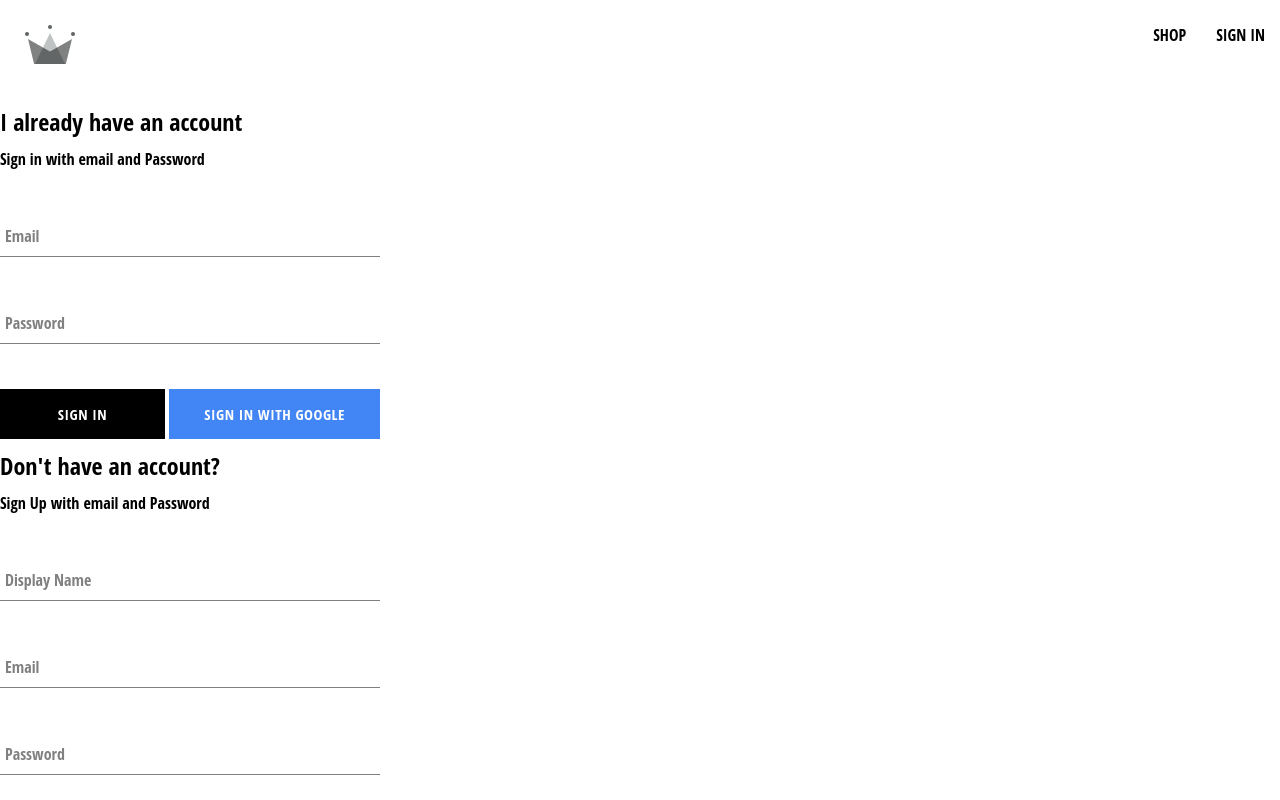
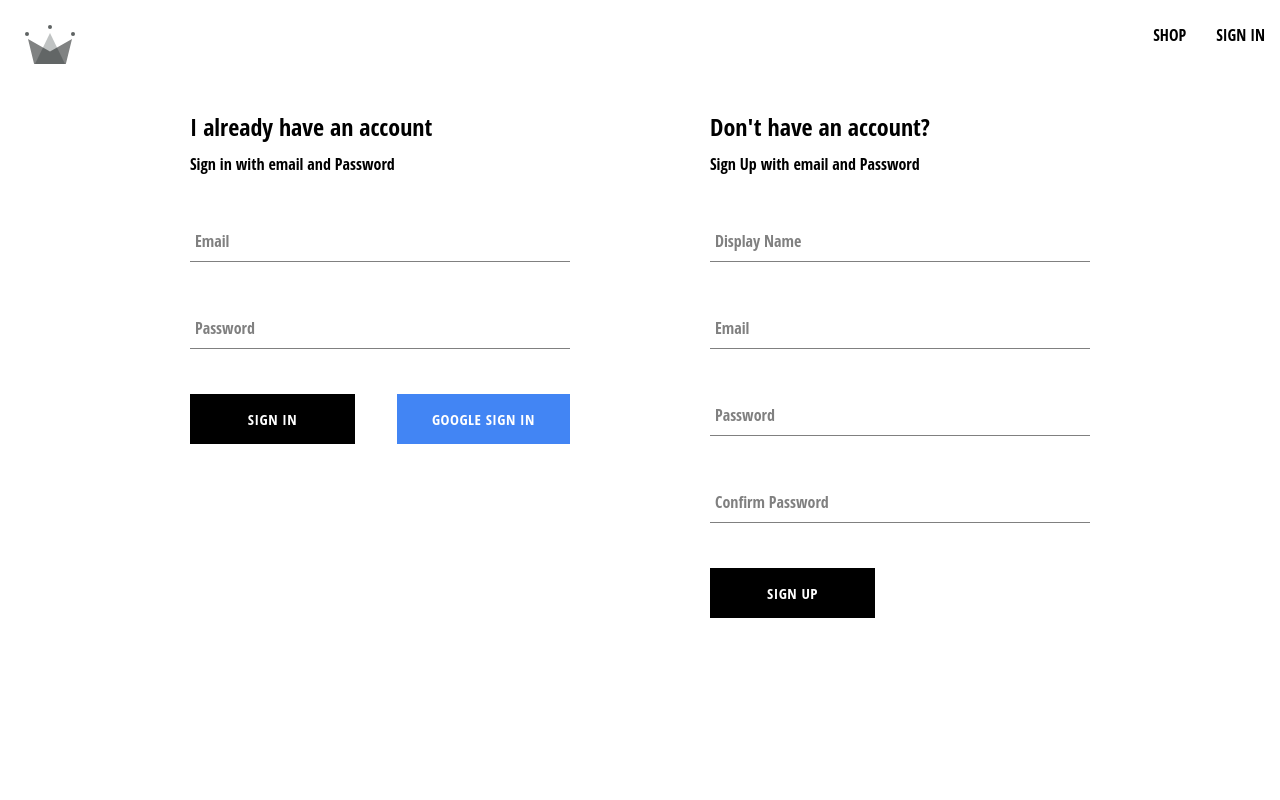
Before and after one commit to tzits/store, a React (Create React App) app in the folder pngs-r-us/: page /auth in a window 1280 px wide. Shown: the top 800 px of the page. Built offline with nearby package versions, Linux system fonts and the light colour scheme.

Commit message:
final auth

```diff
--- a/pngs-r-us/src/components/sign-in-form copy/sign-in-form.component.jsx
+++ b/pngs-r-us/src/components/sign-in-form/sign-in-form.component.jsx
@@ -33,12 +33,19 @@
             console.log(response)
             resetForm()
         } catch(error) {
-
+            switch(error.code) {
+                case 'auth/wrong-password':
+                    alert('Incorrect Password')
+                    break
+                case 'auth/user-not-found':
+                    alert('User Not Found')
+                    break
+                default:
+                    console.log(error)
             }
         }
 
-        //see if user is authenticated
-        // createUserDocumentFromAuth()
+    }
 
 
     const handleChange = (e) => {
@@ -55,7 +62,7 @@
                 <FormInput label="Password" type='password' required onChange={handleChange} name='password' value={password}/>
                 <div className='buttons-container'>
                     <Button type='submit'>SIGN IN</Button>
-                    <Button buttonType='google' onClick={signInWithGoogle}>SIGN IN WITH GOOGLE</Button>
+                    <Button type='button' buttonType='google' onClick={signInWithGoogle}>GOOGLE SIGN IN</Button>
                 </div>
                 {/* <Button buttonType={'google'}>SIGN IN WITH GOOGLE</Button> */}
             </form>
--- a/pngs-r-us/src/routes/authentication/authentication.component.jsx
+++ b/pngs-r-us/src/routes/authentication/authentication.component.jsx
@@ -1,21 +1,12 @@
-import { useEffect } from 'react';
-import { getRedirectResult } from 'firebase/auth';
-import Button from '../../components/button/button.component';
-import FormInput from '../../components/form-input/form-input';
+import SignUpForm from '../../components/sign-up-form/sign-up-form.component'
+import SignInForm from '../../components/sign-in-form/sign-in-form.component';
+import './authentication.styles.scss'
 
-import {
-    auth,
-    signInWithGooglePopup,
-    createUserDocumentFromAuth,
-} from "../../utils/firebase/firebase.utils"
-
-import SignUpForm from '../../components/sign-up-form/sign-up-form.component'
-import SignInForm from '../../components/sign-in-form copy/sign-in-form.component';
 
 const Authentication = () => {
 
     return (
-        <div className=''>
+        <div className='authentication-container'>
             <SignInForm />
             <SignUpForm />
         </div>
--- /dev/null
+++ b/pngs-r-us/src/routes/authentication/authentication.styles.scss
@@ -0,0 +1,6 @@
+.authentication-container {
+    display: flex;
+    width: 900px;
+    justify-content: space-between;
+    margin: 30px auto
+}
```
Also changed, not shown: pngs-r-us/src/components/sign-in-form/sign-in-form.styles.scss (renamed from pngs-r-us/src/components/sign-in-form copy/sign-in-form.styles.scss).
